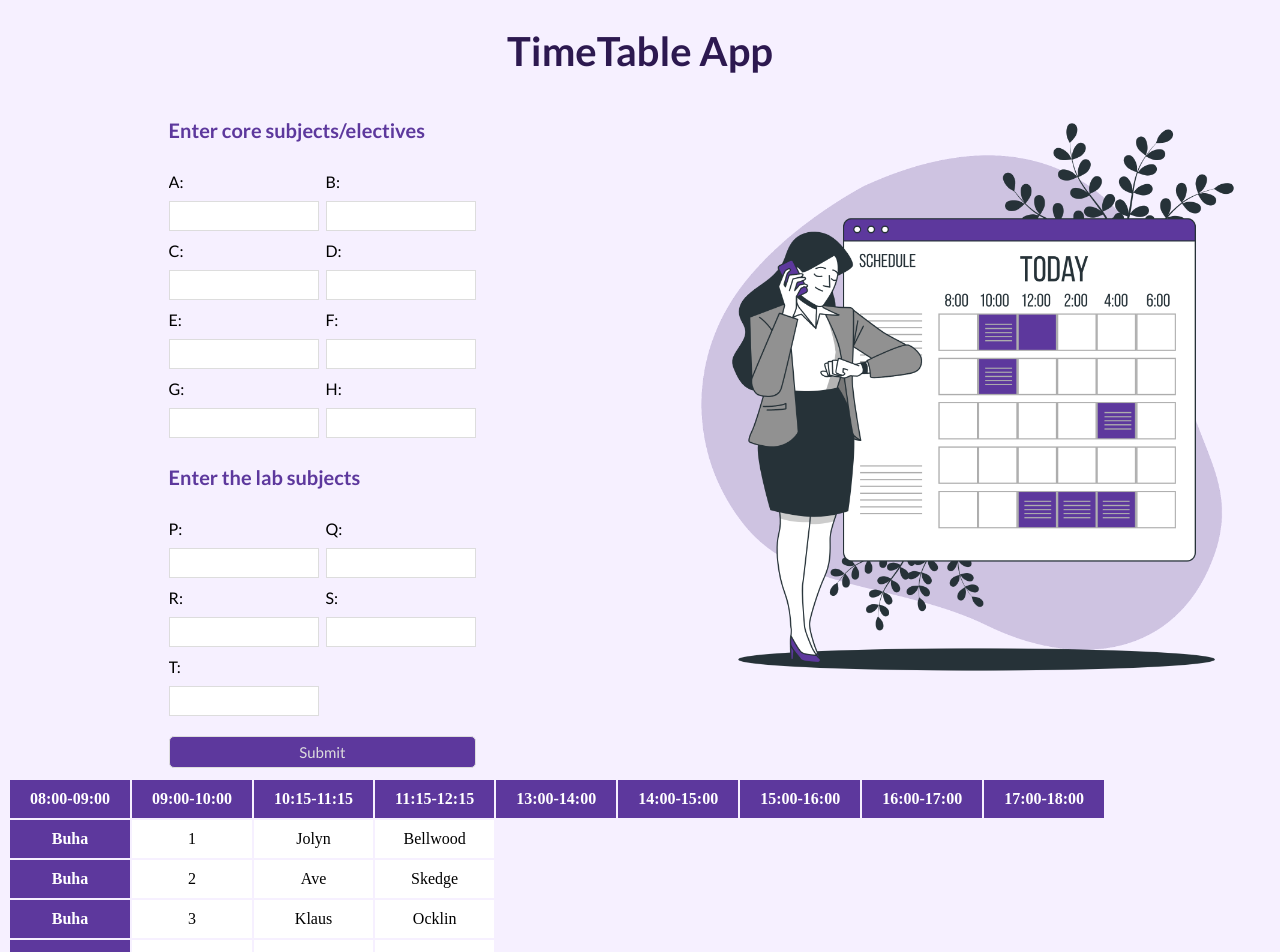
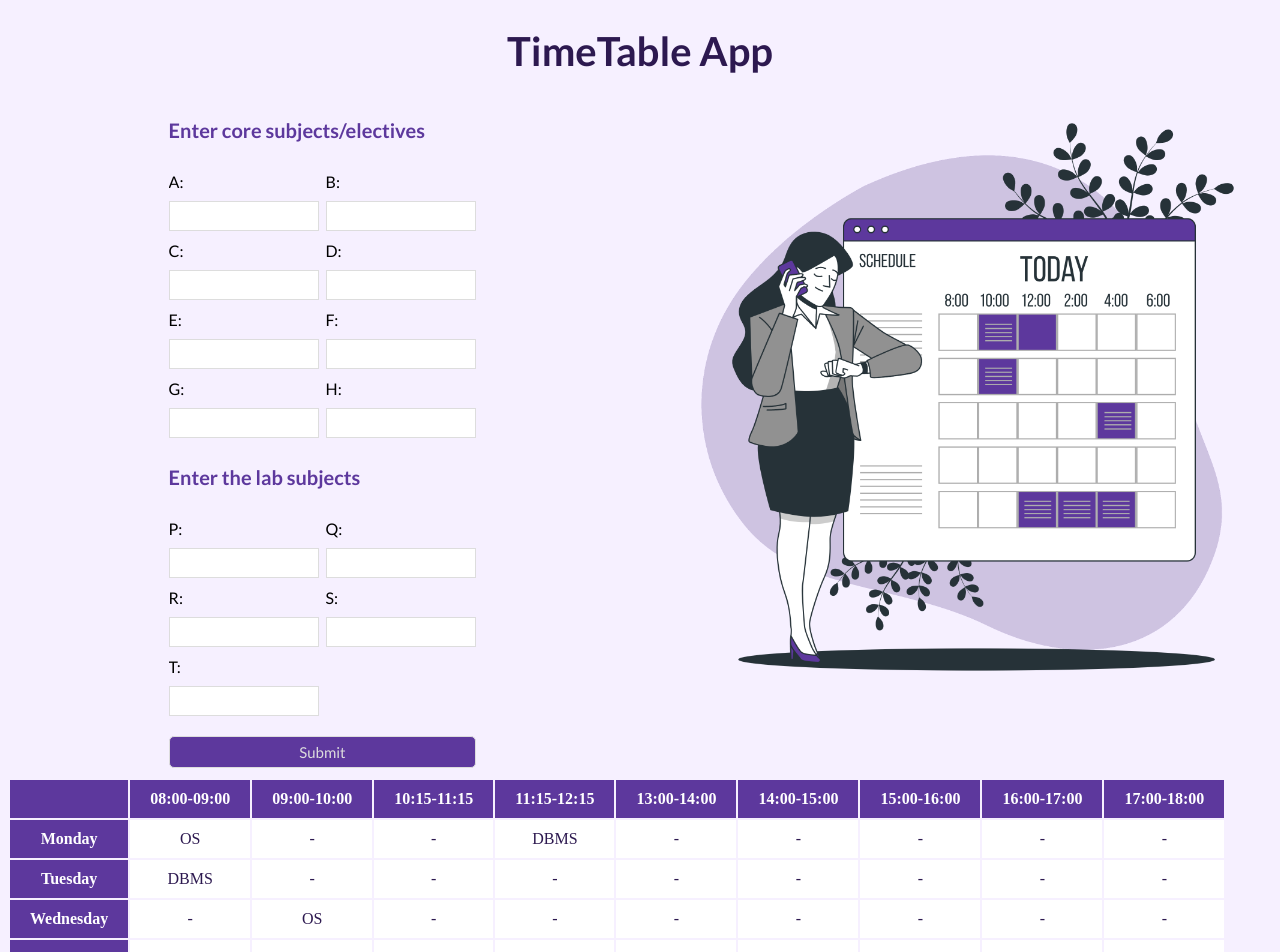
Before and after one commit to Pavithra-Rajan/Code-Init2021, a React (Create React App) app: page / in a window 1280 px wide. Shown: the top 952 px of the page. Built offline with nearby package versions, Linux system fonts and the light colour scheme.

Commit message:
Table prints basic hardcoded values

```diff
--- a/src/components/Table/Table.js
+++ b/src/components/Table/Table.js
@@ -1,47 +1,81 @@
-import React from 'react'
+import React, { useState } from 'react'
 import { useEffect } from 'react'
 
-export default function Table() {/*
+export default function Table() {
     let model1={"A":"OS","B":"DBMS"}
-    let model2={
-        "Monday":[],
-        "Tuesday":[],
-        "Wednesday":[],
-        "Thursday":[],
-        "Friday":[]
+    let slotlist=[
+        {
+            "day":"Monday",
+            "slots":["A","F","D","B","G","E+","-","-","H"]
+        },
+        {
+            "day":"Tuesday",
+            "slots":["B","G","E","C","A+","F+","-","-","H"]
+        },
+        {
+            "day":"Wednesday",
+            "slots":["C","A","F","D","H","G+","-","-","E+"]
+        },
+        {
+            "day":"Thursday",
+            "slots":["D","B","G","E","-","C+","-","-","G+"]
+        },
+        {
+            "day":"Friday",
+            "slots":["E","C","A","F","H+","B+","-","-","D+"]
         }
-    let slotlist={
-        "Monday":["A","F","D","B","G","E+","-","-","H"],
-        "Tuesday":["B","G","E","C","A+","F+","-","-","H"],
-        "Wednesday":["C","A","F","D","H","G+","-","-","E+"],
-        "Thursday":["D","B","G","E","-","C+","-","-","G+"],
-        "Friday":["E","C","A","F","H+","B+","-","-","D+"]
+    ]
+    const [model2, setModel2] = useState([
+        {
+            "day":"Monday",
+            "slots":[]
+        },
+        {
+            "day":"Tuesday",
+            "slots":[]
+        },
+        {
+            "day":"Wednesday",
+            "slots":[]
+        },
+        {
+            "day":"Thursday",
+            "slots":[]
+        },
+        {
+            "day":"Friday",
+            "slots":[]
         }
+    ]);
     useEffect(()=>{
-        model1tomodel2(model1);
-    })
-    function model1tomodel2(model1)
+        console.log("buha")
+        model1tomodel2();
+    },[])
+
+    function model1tomodel2()
+    {   console.log("before",model2)
+        var model2temp=model2.map(item=>{return Object.assign({},item)})
+        console.log("after",model2temp)
+        for(var j=0;j<5;j++)
         {
             for(var i=0;i<9;i++)
             {
-            if(slotlist["Monday"][i]=='-')
-                model2["Monday"].push("-")
-            else if(!model1.includes(slotlist["Monday"][i]))
-                model2["Monday"].push("-")
+                if(slotlist[j]["slots"][i]=='-')
+                    model2[j]["slots"].push("-")
+                else if(!(slotlist[j]["slots"][i] in model1))
+                    model2[j]["slots"].push("-")
                 else
-                model2["Monday"].push(model1[slotlist["Monday"][i]])
+                    model2[j]["slots"].push(model1[slotlist[j]["slots"][i]])
             }
-        console.log(model2)
-    } */
-    let datas=[{"id":1,"first_name":"Jolyn","last_name":"Bellwood","email":"jbellwood0@fc2.com","date_of_birth":"5/20/2021"},
-    {"id":2,"first_name":"Ave","last_name":"Skedge","email":"askedge1@berkeley.edu","date_of_birth":"8/29/2021"},
-    {"id":3,"first_name":"Klaus","last_name":"Ocklin","email":"kocklin2@mail.ru","date_of_birth":"11/14/2020"},
-    {"id":"","first_name":"","last_name":""}
-    ]
+        }
+        console.log("temp",model2temp)
+        setModel2(model2temp,()=>{console.log("done")})
+    }
     return (
         <div>
              <table>
                 <tr>
+                    <th></th>
                     <th>08:00-09:00</th>
                     <th>09:00-10:00</th>
                     <th>10:15-11:15</th>
@@ -52,11 +86,17 @@ export default function Table() {/*
                     <th>16:00-17:00</th>
                     <th>17:00-18:00</th>
                 </tr>
-                {datas.map(data=>(<tr>
-                    <th>Buha</th>
-                    <td>{data["id"]}</td>
-                    <td>{data["first_name"]}</td>
-                    <td>{data["last_name"]}</td>
+                {model2.map(data=>(<tr>
+                    <th>{data.day}</th>
+                    <td>{data.slots[0]}</td>
+                    <td>{data.slots[1]}</td>
+                    <td>{data.slots[2]}</td>
+                    <td>{data.slots[3]}</td>
+                    <td>{data.slots[4]}</td>
+                    <td>{data.slots[5]}</td>
+                    <td>{data.slots[6]}</td>
+                    <td>{data.slots[7]}</td>
+                    <td>{data.slots[8]}</td>
                 </tr>))
                 }
             </table>
--- a/src/index.css
+++ b/src/index.css
@@ -109,4 +109,5 @@ table th
 table tr
 {
   background-color: #ffffff ;
+  color: #2d1950;
 }
```
Lines whose indentation alone changed are shown as unchanged.
